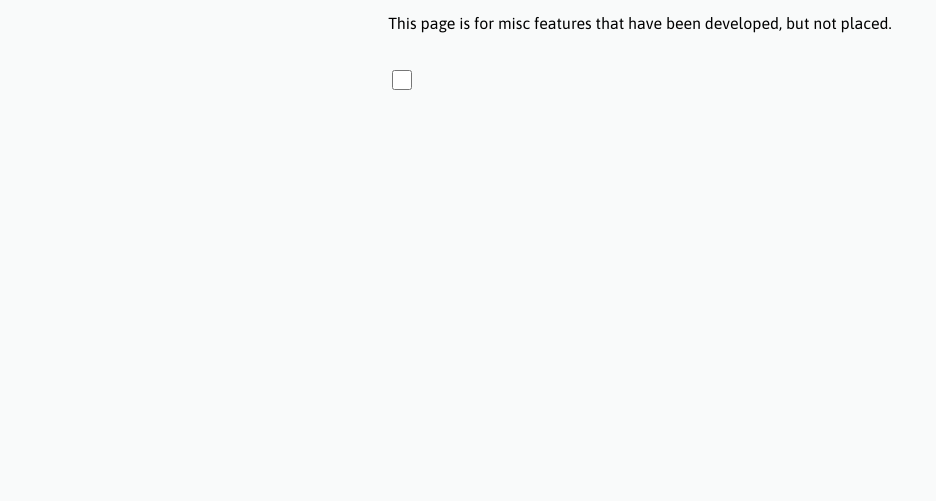
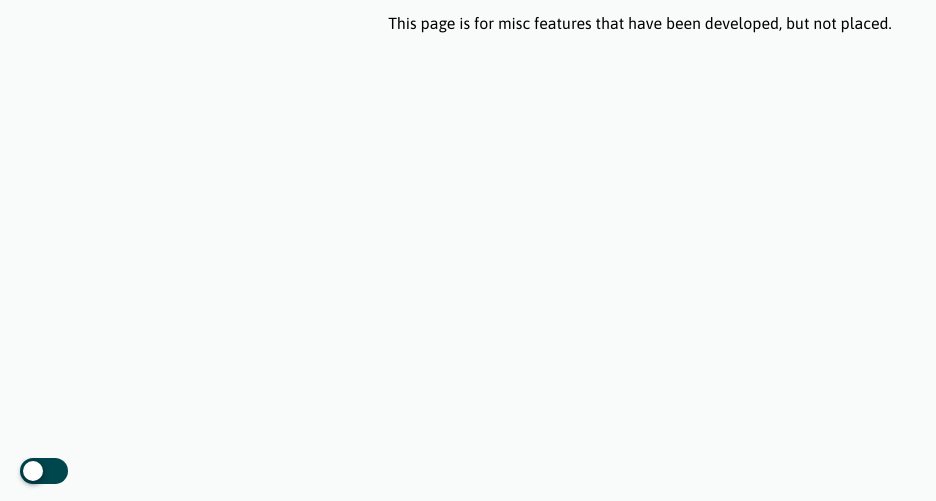
Before and after one commit to CApy-RPI/webui, a React (Vite) app: page /app/testing in a window 1280 px wide. Shown: the part 296-797 px from the top of the page, without its empty margins (0-936 px from the left). Built offline with nearby package versions, Linux system fonts and the light colour scheme.

Commit message:
Make Light/Dark mode toggle global

```diff
--- a/src/App.tsx
+++ b/src/App.tsx
@@ -6,6 +6,7 @@ import Events from './pages/Events.tsx';
 import Organizations from './pages/Organizations.tsx';
 import Testing from './pages/Testing.tsx'; // temp page
 import Profile from './pages/Profile.tsx';
+import DarkModeToggle from './components/DarkModeToggle';
 import { AuthProvider } from './contexts/AuthContext.tsx';
 
 export default function App() {
@@ -23,6 +24,7 @@ export default function App() {
                                 <Route path="/testing" element={<Testing />} />
                             </Route>
                         </Routes>
+                        <DarkModeToggle />
                     </BrowserRouter>
                 </ThemeProvider>
             </AuthProvider>
--- a/src/components/DarkModeToggle.tsx
+++ b/src/components/DarkModeToggle.tsx
@@ -1,14 +1,13 @@
 import { useTheme } from '../contexts/ThemeContext';
+import '../css/dark-mode-toggle.css';
 
 export default function DarkModeToggle() {
     const { theme, toggleTheme } = useTheme();
 
     return (
-        <input
-            type="checkbox"
-            checked={theme === 'dark'}
-            onChange={toggleTheme}
-            style={{ height: '20px', width: '20px' }}
-        />
+        <label className="theme-switch">
+            <input type="checkbox" checked={theme === 'dark'} onChange={toggleTheme} />
+            <span className="theme-slider" />
+        </label>
     );
 }
--- /dev/null
+++ b/src/css/dark-mode-toggle.css
@@ -0,0 +1,44 @@
+.theme-switch {
+    position: fixed;
+    bottom: 20px;
+    left: 20px;
+    z-index: 9999;
+
+    display: inline-block;
+    width: 48px;
+    height: 26px;
+}
+
+.theme-switch input {
+    display: none;
+}
+
+.theme-slider {
+    position: absolute;
+    inset: 0;
+    cursor: pointer;
+    background-color: var(--primary-dark) ;
+    border-radius: 999px;
+    transition: 0.25s;
+}
+
+.theme-slider::before {
+    content: "";
+    position: absolute;
+    height: 20px;
+    width: 20px;
+    left: 3px;
+    bottom: 3px;
+    background: white;
+    border-radius: 50%;
+    transition: 0.25s;
+    box-shadow: 0 2px 6px var(--primary-extra-dark);
+}
+
+.theme-switch input:checked + .theme-slider {
+    background-color: var(--primary-light) ;
+}
+
+.theme-switch input:checked + .theme-slider::before {
+    transform: translateX(22px);
+}
--- a/src/pages/Testing.tsx
+++ b/src/pages/Testing.tsx
@@ -1,12 +1,9 @@
-import DarkModeToggle from '../components/DarkModeToggle.tsx';
-
 export default function Testing() {
     return (
         <>
             <div style={{ display: 'flex', flexDirection: 'column', gap: '16px', color: 'black' }}>
                 <h1>[dev] Testing</h1>
                 <p>This page is for misc features that have been developed, but not placed.</p>
-                <DarkModeToggle />
             </div>
         </>
     );
```
